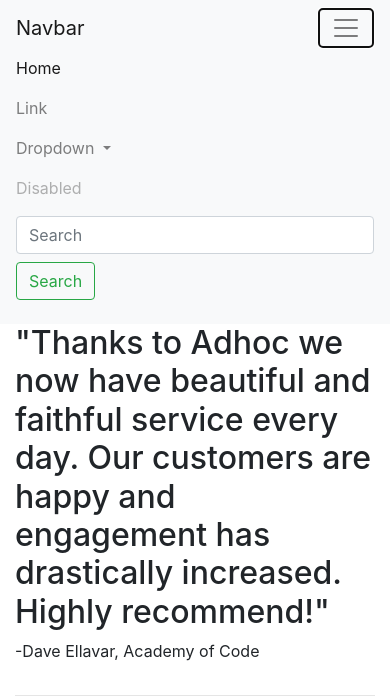
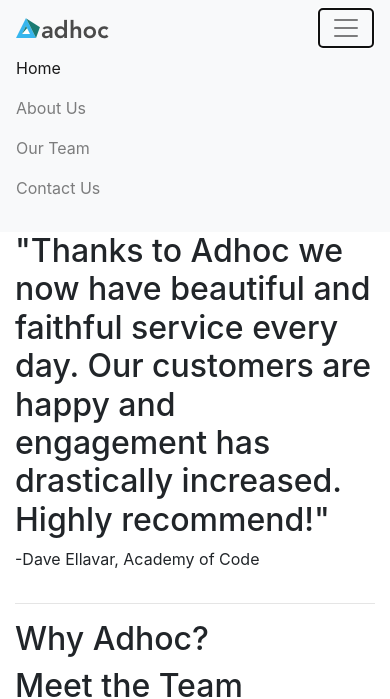
Before and after one commit to Kelvin-Ben/Adhoc, a website: page index.html in a window 390 px wide. Both pictures are taken after a click on the button "Toggle navigation". Shown: the top 699 px of the page. Drawn offline with nearby package versions, Linux system fonts and the light colour scheme; grey boxes are pictures that could not be loaded.

Commit message:
Edit the Navbar

```diff
--- a/index.html
+++ b/index.html
@@ -12,7 +12,7 @@
 <body>
   <!-- Navbar Component -->
   <nav class="navbar navbar-expand-lg navbar-light bg-light">
-    <a class="navbar-brand" href="#">Navbar</a>
+    <img src="images/logo.png" alt="adhoc logo" class="navbar-brand">
     <button class="navbar-toggler" type="button" data-toggle="collapse" data-target="#navbarSupportedContent" aria-controls="navbarSupportedContent" aria-expanded="false" aria-label="Toggle navigation">
       <span class="navbar-toggler-icon"></span>
     </button>
@@ -23,27 +23,18 @@
           <a class="nav-link" href="#">Home <span class="sr-only">(current)</span></a>
         </li>
         <li class="nav-item">
-          <a class="nav-link" href="#">Link</a>
-        </li>
-        <li class="nav-item dropdown">
-          <a class="nav-link dropdown-toggle" href="#" id="navbarDropdown" role="button" data-toggle="dropdown" aria-haspopup="true" aria-expanded="false">
-            Dropdown
-          </a>
-          <div class="dropdown-menu" aria-labelledby="navbarDropdown">
-            <a class="dropdown-item" href="#">Action</a>
-            <a class="dropdown-item" href="#">Another action</a>
-            <div class="dropdown-divider"></div>
-            <a class="dropdown-item" href="#">Something else here</a>
-          </div>
+          <a class="nav-link" href="#">About Us</a>
         </li>
         <li class="nav-item">
-          <a class="nav-link disabled" href="#" tabindex="-1" aria-disabled="true">Disabled</a>
+          <a class="nav-link" href="#">Our Team</a>
+        </li>
+        <li class="nav-item">
+          <a class="nav-link" href="#">Contact Us</a>
+        </li>
+        <li class="nav-item">
+          <a class="nav-link" href="#"></a>
         </li>
       </ul>
-      <form class="form-inline my-2 my-lg-0">
-        <input class="form-control mr-sm-2" type="search" placeholder="Search" aria-label="Search">
-        <button class="btn btn-outline-success my-2 my-sm-0" type="submit">Search</button>
-      </form>
     </div>
   </nav>
 
```
